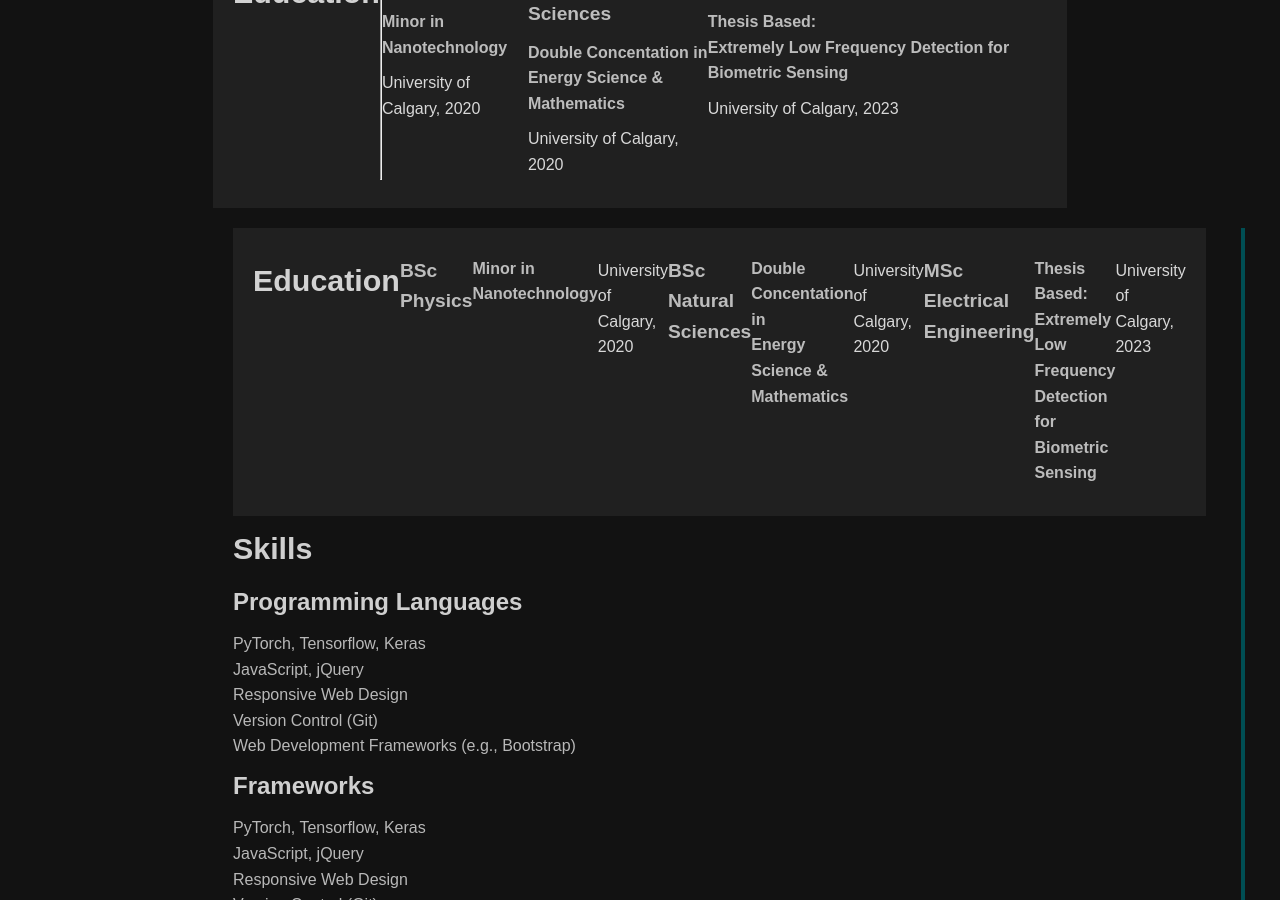
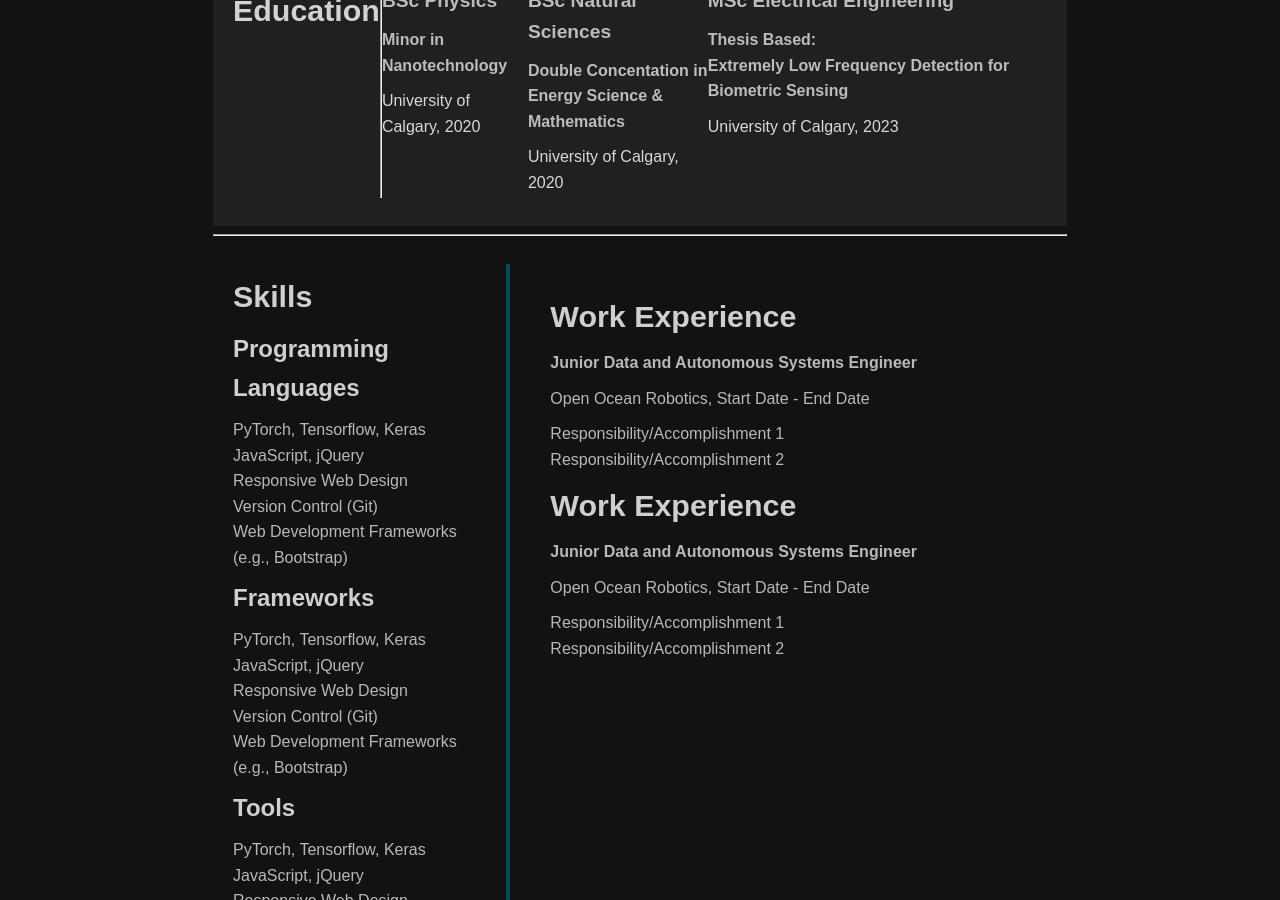
Before and after one commit to oliwhi/oliver_white, a Jekyll site: the page built from about.html, in a window 1280 px wide and 900 px high, scrolled down 939 px. Built offline with Jekyll 4.4.1, drawn with Linux system fonts in a browser that asks for light colours; nearby versions of some CDN libraries.

Commit message:
minor changes

```diff
--- a/about.html
+++ b/about.html
@@ -98,6 +98,9 @@
             <i class="fab fa-github"></i> github.com/yourusername
         </div>
     </div>
+
+    <hr>
+
     <div class="education">
         <h2>Education</h2>
         <hr>
@@ -117,22 +120,12 @@
                 <p>University of Calgary, 2023</p>
         </div>
     </div>
+
+    <hr>
+
     <div class="container">
         <div class="left-column">
-            <section class="education">
-                <h2>Education</h2>
-                <h4><strong>BSc Physics</strong></h4>
-                <h5>Minor in Nanotechnology</h5>
-                <p>University of Calgary, 2020</p>
-                <br>
-                <h4><strong>BSc Natural Sciences</strong></h4>
-                <h5>Double Concentation in <br>Energy Science & Mathematics</h5>
-                <p>University of Calgary, 2020</p>
-                <br>
-                <h4><strong>MSc Electrical Engineering</strong></h4>
-                <h5>Thesis Based:<br>Extremely Low Frequency Detection for Biometric Sensing</h5>
-                <p>University of Calgary, 2023</p>
-            </section>
+
 
             <section class="skills">
                 <h2>Skills</h2>
```
